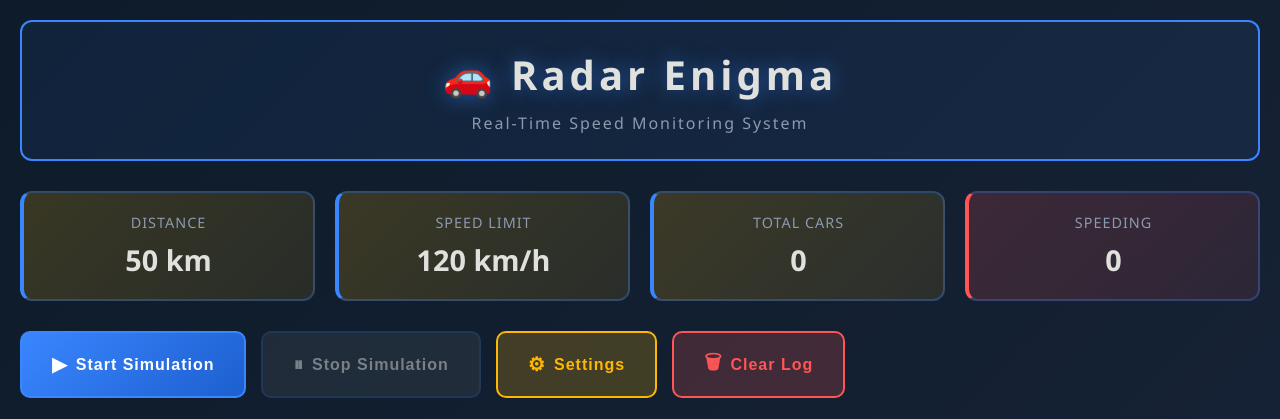
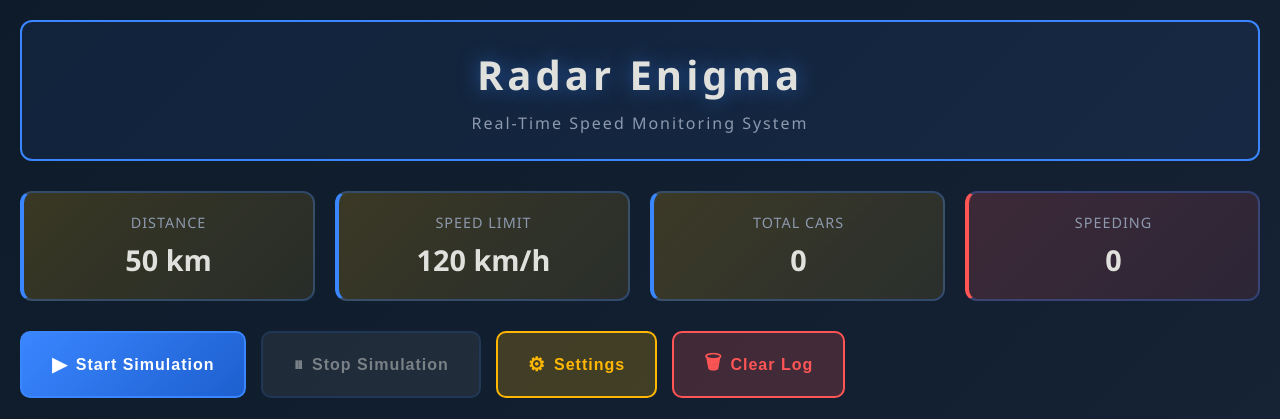
Before and after one commit to H6ckenigma/Avearge-speed-detection-radar-source-code, a Flask app: page / in a window 1280 px wide. Shown: the top 419 px of the page. Run offline with Flask 3, Linux system fonts and the light colour scheme; some libraries are stand-ins or nearby versions.

Commit message:
Final Edit

```diff
--- a/web/templates/index.html
+++ b/web/templates/index.html
@@ -11,7 +11,7 @@
     <div class="container">
         <!-- Header -->
         <header class="header">
-            <h1 class="title">🚗 Radar Enigma</h1>
+            <h1 class="title">Radar Enigma</h1>
             <p class="subtitle">Real-Time Speed Monitoring System</p>
         </header>
 
```
